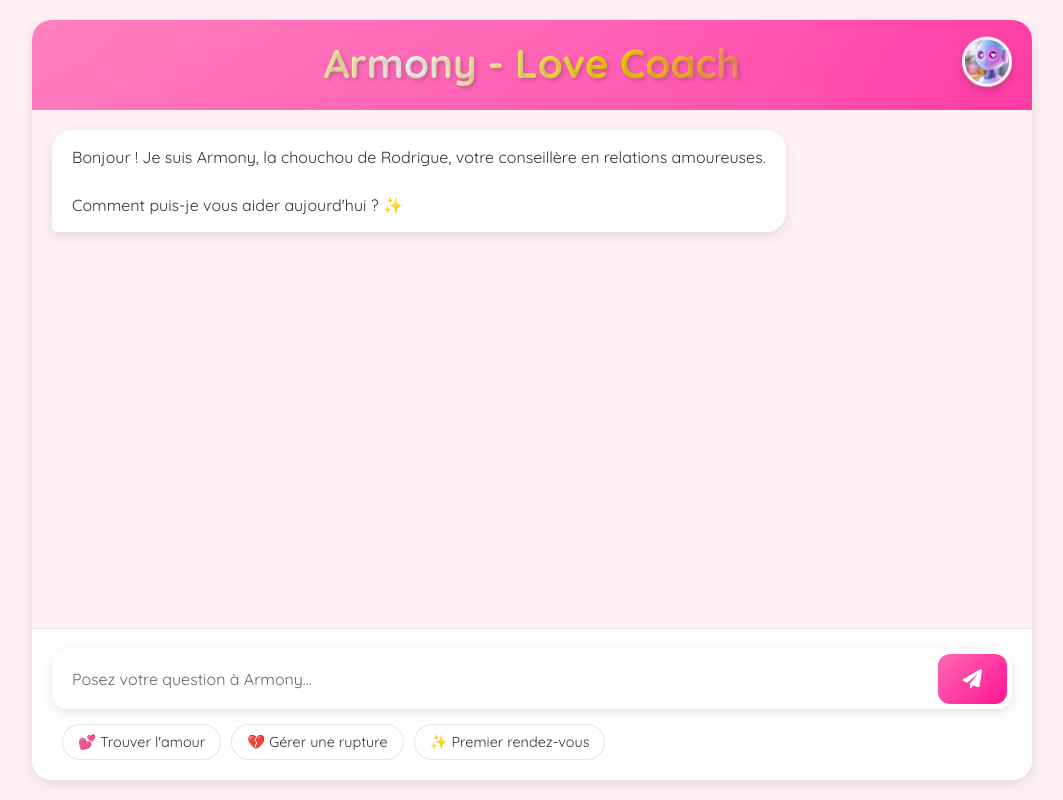
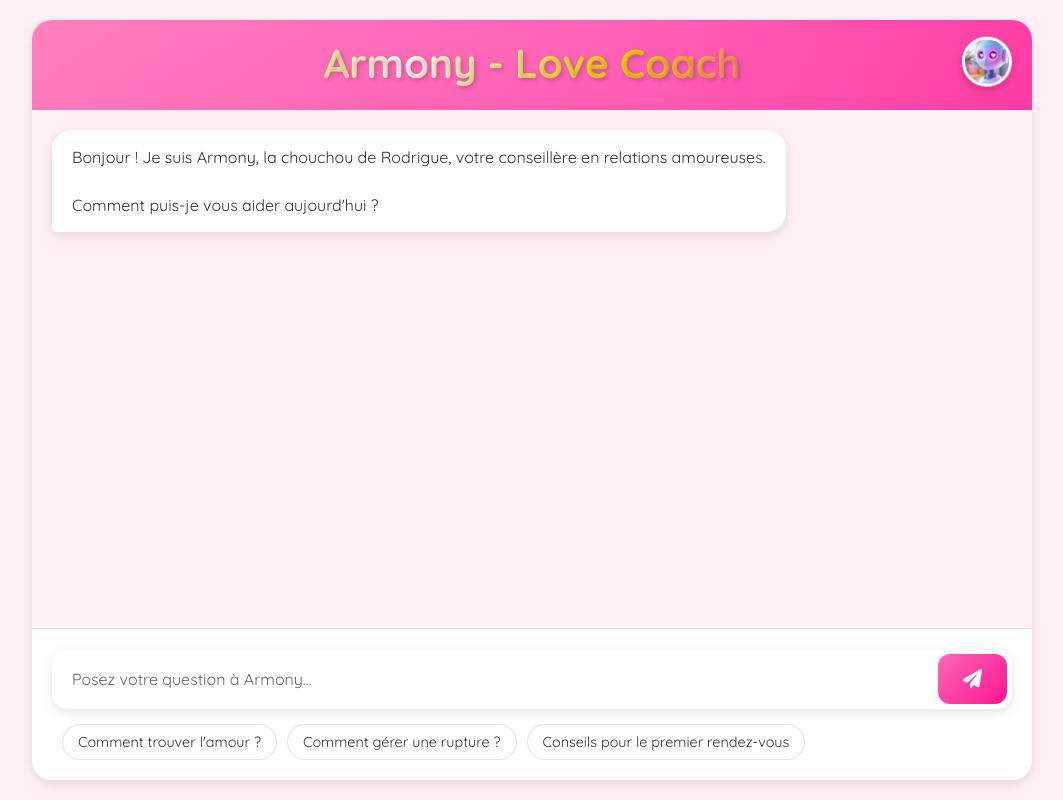
Before and after one commit to rodriguetg/love-chat-assistant, a Flask app: page / in a window 1280 px wide. Shown: the whole page, without its empty margins (108-1171 px from the left). Run offline with Flask 3, Linux system fonts and the light colour scheme; some libraries are stand-ins or nearby versions.

Commit message:
Update index.html template

```diff
--- a/templates/index.html
+++ b/templates/index.html
@@ -375,9 +375,9 @@
                 </button>
             </div>
             <div class="suggestions">
-                <div class="suggestion-chip" onclick="usesuggestion('Comment trouver l\'amour ?')">💕 Trouver l'amour</div>
-                <div class="suggestion-chip" onclick="usesuggestion('Comment gérer une rupture ?')">💔 Gérer une rupture</div>
-                <div class="suggestion-chip" onclick="usesuggestion('Conseils pour le premier rendez-vous')">✨ Premier rendez-vous</div>
+                <div class="suggestion-chip" onclick="usesuggestion('Comment trouver l\'amour ?')"> Comment trouver l'amour ?</div>
+                <div class="suggestion-chip" onclick="usesuggestion('Comment gérer une rupture ?')"> Comment gérer une rupture ?</div>
+                <div class="suggestion-chip" onclick="usesuggestion('Conseils pour le premier rendez-vous')"> Conseils pour le premier rendez-vous</div>
             </div>
         </div>
     </div>
@@ -391,7 +391,7 @@
         function createParticle() {
             const particle = document.createElement('div');
             particle.className = 'particle';
-            particle.innerHTML = ['💖', '💕', '💗', '💓', '💝'][Math.floor(Math.random() * 5)];
+            particle.innerHTML = [' ', ' ', ' ', ' ', ' '][Math.floor(Math.random() * 5)];
             particle.style.left = Math.random() * 100 + '%';
             particle.style.fontSize = (Math.random() * 20 + 10) + 'px';
             particle.style.animationDuration = (Math.random() * 3 + 4) + 's';
@@ -488,7 +488,7 @@
         });
 
         setTimeout(() => {
-            addMessage("Bonjour ! Je suis Armony, la chouchou de Rodrigue, votre conseillère en relations amoureuses. Comment puis-je vous aider aujourd'hui ? ✨", false);
+            addMessage("Bonjour ! Je suis Armony, la chouchou de Rodrigue, votre conseillère en relations amoureuses. Comment puis-je vous aider aujourd'hui ? ", false);
         }, 500);
     </script>
 </body>
```
